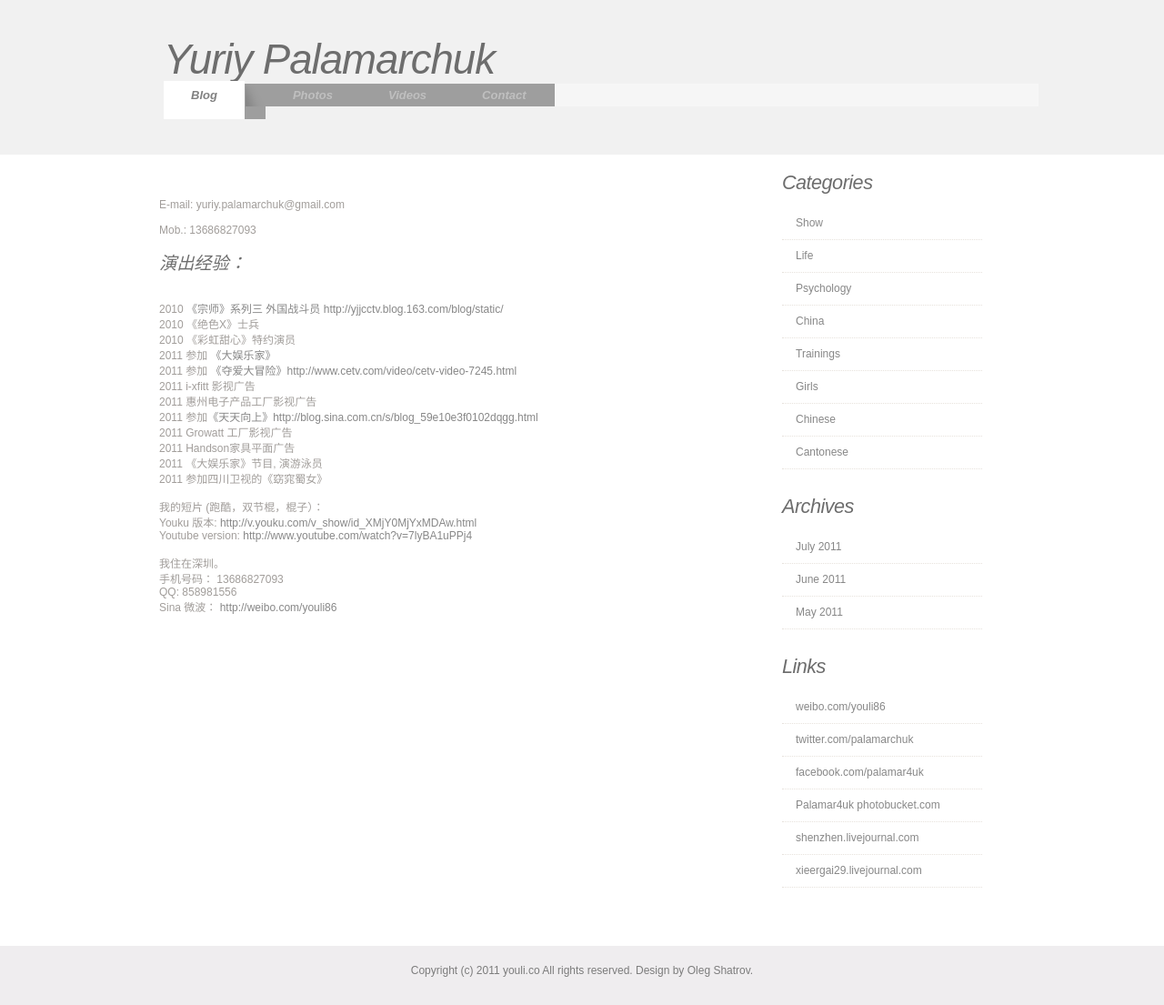
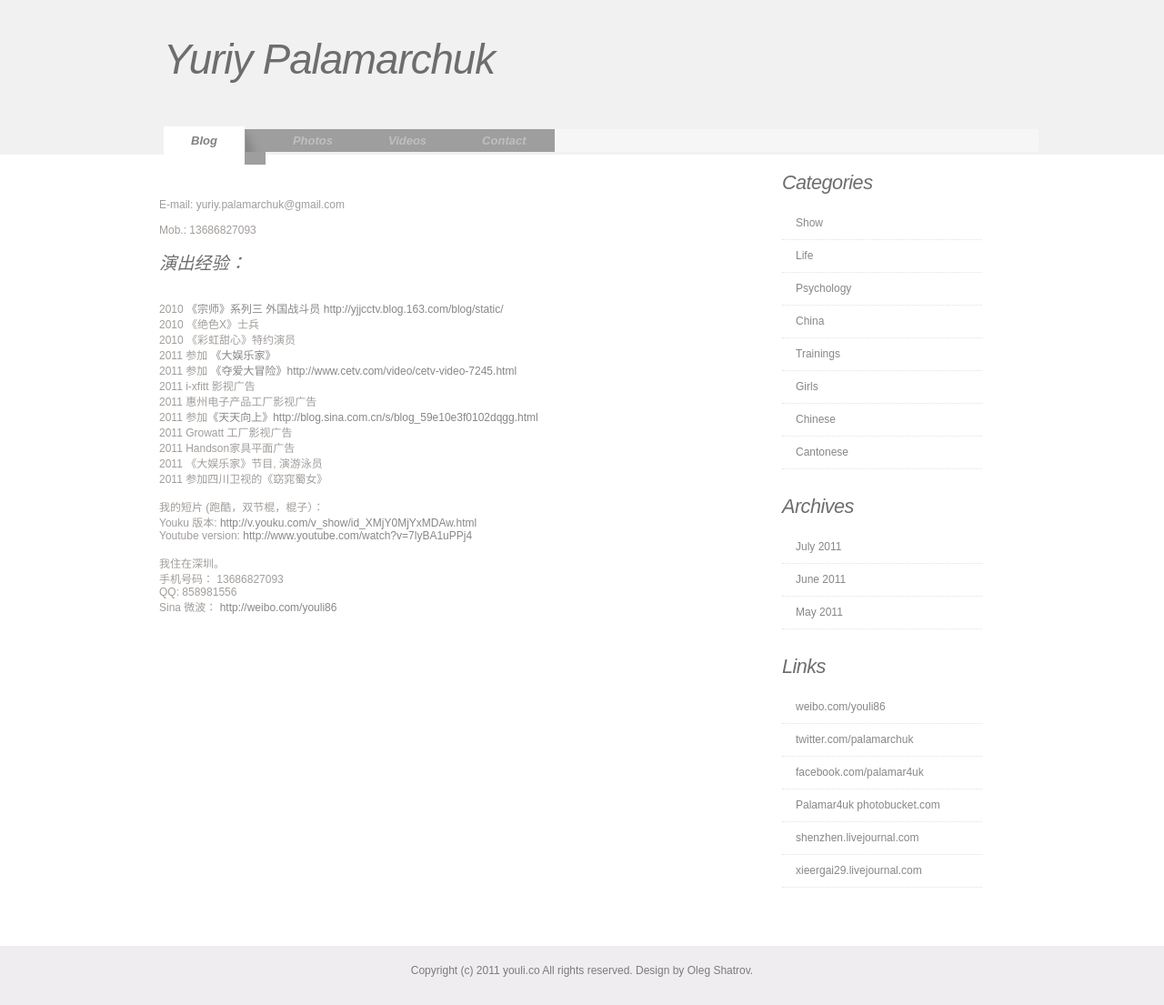
Before and after one commit to iurii/iurii.github.com, a Jekyll site: the page built from about.html, in a window 1280 px wide. Shown: the whole page at 91% size. Built offline with Jekyll 4.4.1, drawn with Linux system fonts in a browser that asks for light colours; grey boxes are pictures that could not be loaded.

Commit message:
style support for menu

```diff
--- a/css/style.css
+++ b/css/style.css
@@ -147,8 +147,7 @@ a:hover {
 	width: 600px;
 	height: 30px;
 	margin: 0 auto;
-	padding-top: 40px;
-	padding: 0;
+	padding-top: 50px;
 }
 
 #menu ul {
```
